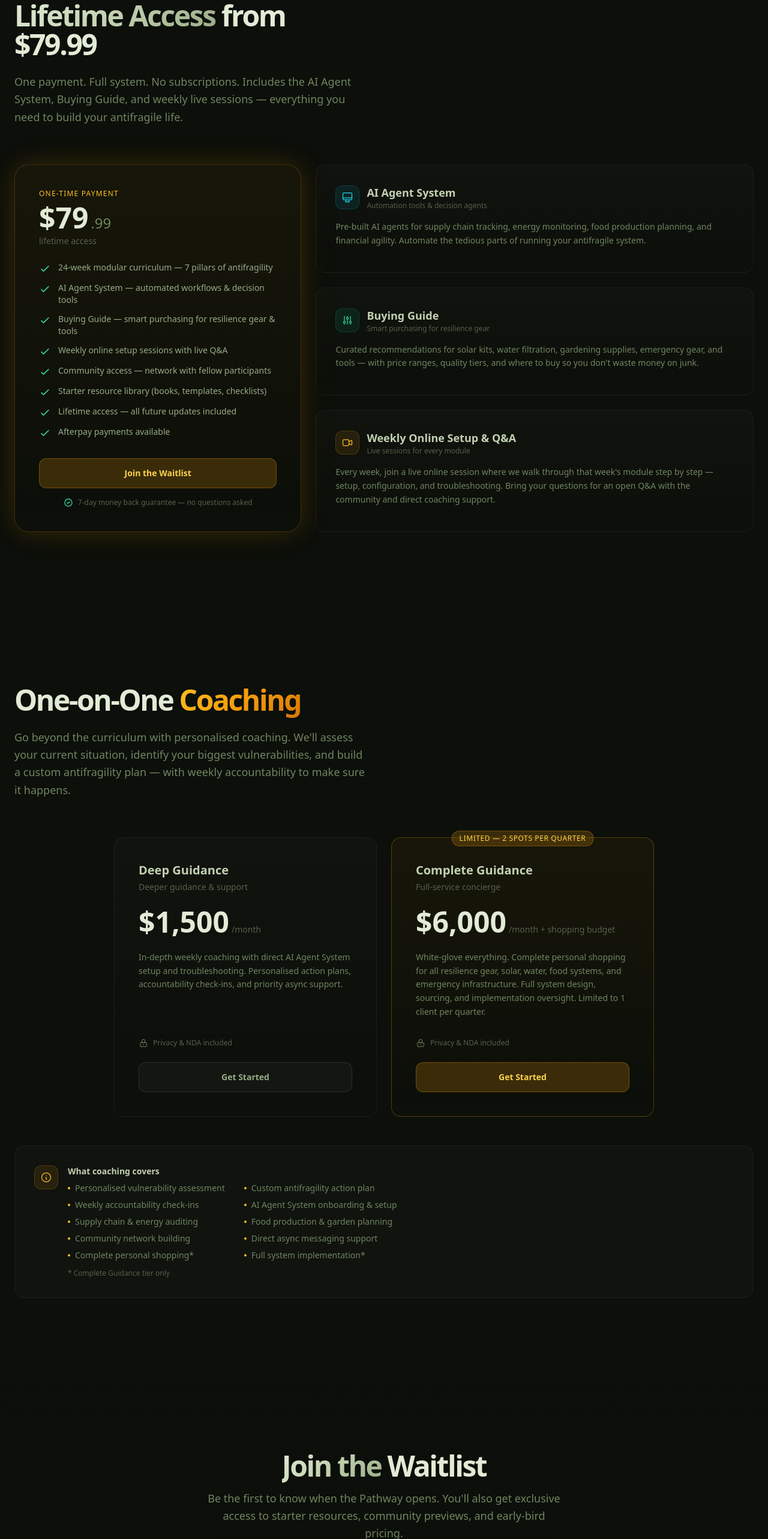
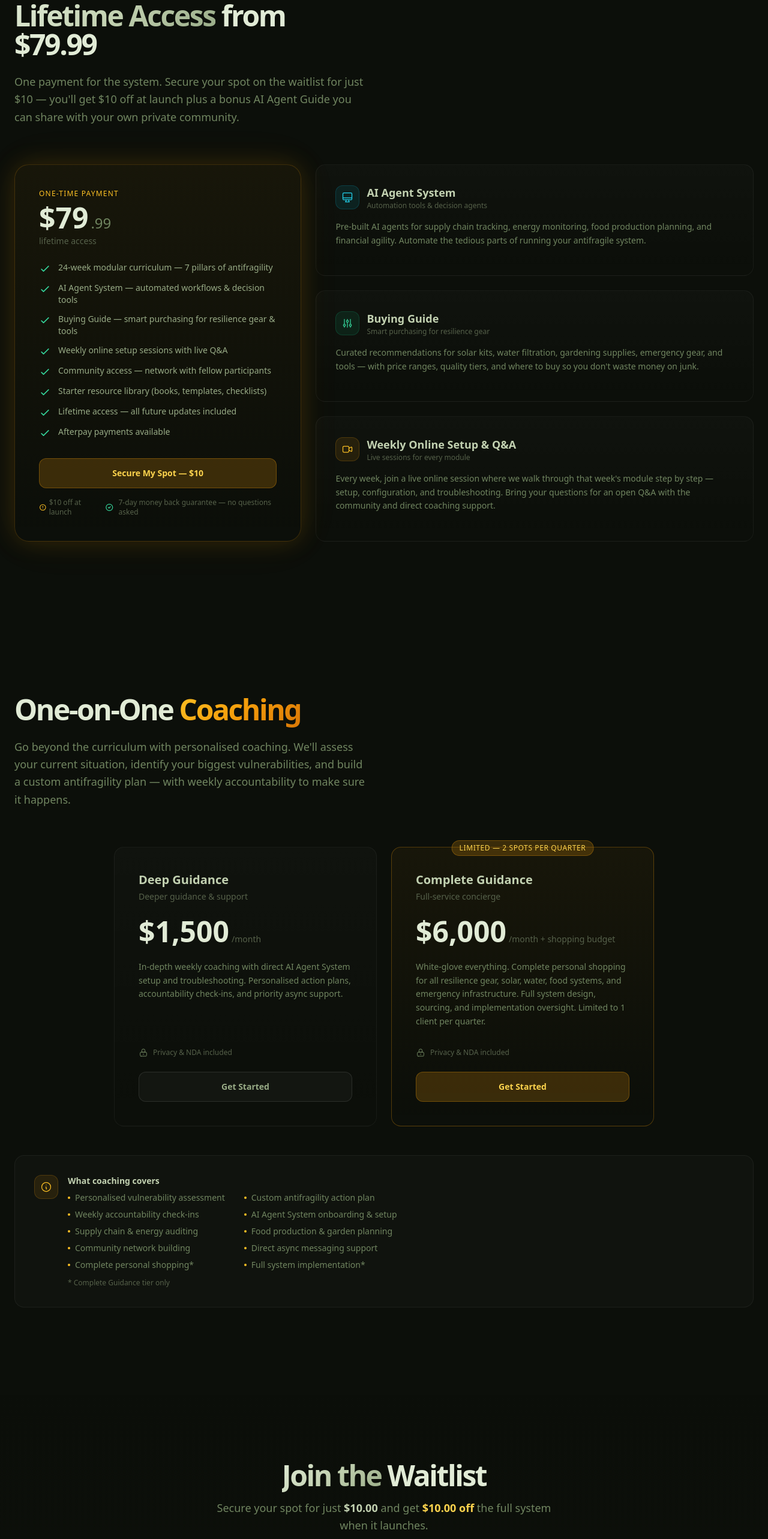
Before and after one commit to boktoday/okready-landing, a React (Vite) app: page / in a window 1280 px wide. Shown: the part 5300-7866 px from the top of the page at 60% size. Built offline with nearby package versions, Linux system fonts and the light colour scheme.

Commit message:
Add $10 waitlist fee + $10 off + AI Agent Guide bonus

```diff
--- a/src/components/Pricing.tsx
+++ b/src/components/Pricing.tsx
@@ -23,9 +23,9 @@ export default function Pricing({ onJoinClick }: PricingProps) {
             <span className="text-earth-100">from $79.99</span>
           </h2>
           <p className="text-lg text-earth-400 leading-relaxed">
-            One payment. Full system. No subscriptions. Includes the AI Agent System,
-            Buying Guide, and weekly live sessions — everything you need to build your
-            antifragile life.
+            One payment for the system. Secure your spot on the waitlist for just $10 —
+            you'll get $10 off at launch plus a bonus AI Agent Guide you can share with
+            your own private community.
           </p>
         </div>
 
@@ -57,10 +57,16 @@ export default function Pricing({ onJoinClick }: PricingProps) {
                 onClick={onJoinClick}
                 className="w-full px-6 py-3.5 bg-amber-500/20 border border-amber-500/30 text-amber-300 rounded-xl text-sm font-semibold hover:bg-amber-500/30 hover:text-amber-200 transition-all hover:scale-[1.02] active:scale-[0.98]"
               >
-                Join the Waitlist
+                Secure My Spot — $10
               </button>
 
               <div className="mt-4 flex items-center justify-center gap-2 text-xs text-earth-500">
+                <span className="inline-flex items-center gap-1">
+                  <svg className="w-3.5 h-3.5 text-amber-400" fill="none" viewBox="0 0 24 24" stroke="currentColor">
+                    <path strokeLinecap="round" strokeLinejoin="round" strokeWidth={2} d="M12 8v4m0 4h.01M21 12a9 9 0 11-18 0 9 9 0 0118 0z" />
+                  </svg>
+                  $10 off at launch
+                </span>
                 <svg className="w-4 h-4 text-emerald-400" fill="none" viewBox="0 0 24 24" stroke="currentColor">
                   <path strokeLinecap="round" strokeLinejoin="round" strokeWidth={2} d="M9 12l2 2 4-4m6 2a9 9 0 11-18 0 9 9 0 0118 0z" />
                 </svg>
--- a/src/components/Waitlist.tsx
+++ b/src/components/Waitlist.tsx
@@ -23,11 +23,12 @@ export default function Waitlist() {
 
     setLoading(true);
 
+    // Include payment flag for Activepieces webhook
     try {
       const res = await fetch('https://cloud.activepieces.com/api/v1/webhooks/9m2OHMUPhQjKdwSAnbKNJ', {
         method: 'POST',
         headers: { 'Content-Type': 'application/json' },
-        body: JSON.stringify({ name, email, source: 'okready-landing-page' }),
+        body: JSON.stringify({ name, email, source: 'okready-landing-page', paid_waitlist: true }),
       });
 
       if (!res.ok) throw new Error('Webhook failed');
@@ -52,9 +53,11 @@ export default function Waitlist() {
           <h2 className="text-3xl md:text-4xl font-bold tracking-tighter text-earth-100 mb-4">
             You're on the list
           </h2>
-          <p className="text-lg text-earth-400 leading-relaxed mb-8">
-            We'll let you know as soon as OKReady Australia opens.
-            In the meantime, check your inbox for a welcome note with some starter resources.
+          <p className="text-lg text-earth-400 leading-relaxed mb-6">
+            Check your inbox for your bonus <span className="text-amber-300 font-semibold">AI Agent Knowledge Share Guide</span> — a ready-to-use guide you can share with your own private community on WhatsApp, Telegram, Signal, or any group chat.
+          </p>
+          <p className="text-sm text-earth-500 mb-8">
+            Your $10 is secured toward the full system. You'll get $10 off at launch.
           </p>
           <div className="w-2 h-2 rounded-full bg-emerald-400 animate-pulse-glow mx-auto" />
         </div>
@@ -74,9 +77,28 @@ export default function Waitlist() {
             <span className="text-earth-100">Waitlist</span>
           </h2>
           <p className="text-lg text-earth-400 leading-relaxed max-w-[65ch] mx-auto">
-            Be the first to know when the Pathway opens. You'll also get exclusive access to
-            starter resources, community previews, and early-bird pricing.
+            Secure your spot for just <span className="text-earth-200 font-semibold">$10.00</span> and get
+            <span className="text-amber-300 font-semibold"> $10.00 off</span> the full system when it launches.
           </p>
+        </div>
+
+        {/* Bonus incentives */}
+        <div className="grid grid-cols-1 sm:grid-cols-3 gap-3 mb-10">
+          <div className="bg-white/[0.03] border border-white/5 rounded-xl p-4 text-center">
+            <p className="text-xs text-earth-500 mb-1">You pay</p>
+            <p className="text-2xl font-bold text-earth-100">$10</p>
+            <p className="text-xs text-earth-500 mt-1">one-time fee</p>
+          </div>
+          <div className="bg-amber-500/5 border border-amber-500/10 rounded-xl p-4 text-center">
+            <p className="text-xs text-amber-500 mb-1">You save</p>
+            <p className="text-2xl font-bold text-amber-300">$10</p>
+            <p className="text-xs text-amber-500 mt-1">off launch price</p>
+          </div>
+          <div className="bg-white/[0.03] border border-white/5 rounded-xl p-4 text-center">
+            <p className="text-xs text-earth-500 mb-1">You get</p>
+            <p className="text-lg font-bold text-earth-100">AI Agent<br/>Guide</p>
+            <p className="text-xs text-earth-500 mt-1">share with your community</p>
+          </div>
         </div>
 
         <div className="p-8 md:p-10 rounded-3xl border border-white/5 bg-gradient-to-b from-white/[0.03] to-transparent backdrop-blur-sm glow-amber">
@@ -126,7 +148,7 @@ export default function Waitlist() {
                   Joining...
                 </>
               ) : (
-                'Join the Waitlist'
+                'Secure My Spot — $10'
               )}
             </button>
           </form>
```
